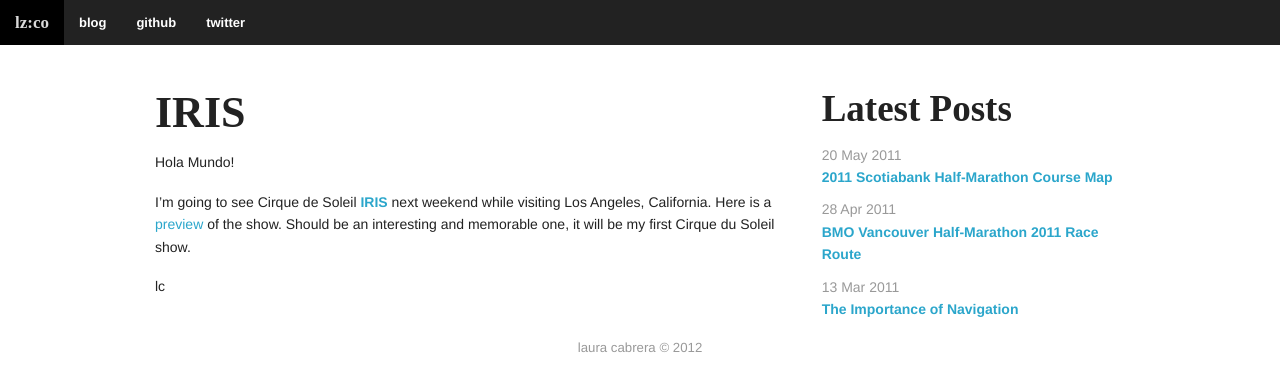
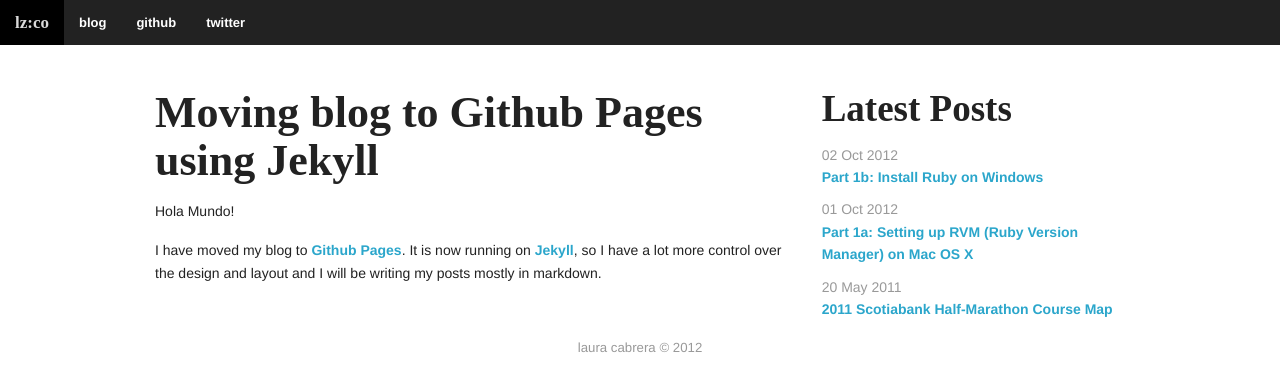
Before and after one commit to lzcabrera/lzcabrera-old.github.com, a Jekyll site: the page built from _posts/2012-03-31-hello-world.md, in a window 1280 px wide. Shown: the top 391 px of the page. Built offline with Jekyll 4.4.1, drawn with Linux system fonts in a browser that asks for light colours; some web fonts are replaced; Markdown is read by kramdown in place of the engine named in the settings.

Commit message:
edited hello world post

```diff
--- a/_posts/2012-03-31-hello-world.md
+++ b/_posts/2012-03-31-hello-world.md
@@ -1,11 +1,8 @@
 ---
 layout: post
-title: "IRIS"
+title: "Moving blog to Github Pages using Jekyll"
 ---
 
 Hola Mundo!
 
-I'm going to see Cirque de Soleil **[IRIS](http://www.cirquedusoleil.com/en/shows/iris/show/about.aspx)** next weekend while visiting Los Angeles, California.
-Here is a [preview](http://www.youtube.com/embed/GGVVypUMG3c) of the show. Should be an interesting and memorable one, it will be my first Cirque du Soleil show.
-
-lc
+I have moved my blog to **[Github Pages](http://pages.github.com)**. It is now running on **[Jekyll](http://jekyllrb.com/)**, so I have a lot more control over the design and layout and I will be writing my posts mostly in markdown.
--- /dev/null
+++ b/_posts/2012-10-01-setting-up-rvm-on-mac-os-x.md
@@ -0,0 +1,72 @@
+---
+layout: post
+title: "Part 1a: Setting up RVM (Ruby Version Manager) on Mac OS X"
+---
+
+
+<p>Here are 10 easy steps some of you may find useful. Thanks to Ryan bigg for his <a href="http://ryanbigg.com/2011/06/mac-os-x-ruby-rvm-rails-and-you/">article</a> that helped me figure it all out</p>
+
+<div class="step">
+<p><span>Step 1</span>: Install XCode (Mac App Store)<br/>
+We need this for the build tools that it installs to install Ruby and other packages.<br/>
+This install will take a couple of minutes...</p>
+</div>
+
+<div class="step">
+<p><span>Step 2</span>: Install Homebrew<br/>
+Homebrew is a package management system, you can install it via command line</p>
+<blockquote>ruby -e "$(curl -fsSL https://gist.github.com/raw/323731/install_homebrew.rb)"</blockquote>
+<p>Once homebrew is installed, let's install the package for Git.</p>
+</div>
+
+<div class="step">
+<p><span>Step 3</span>: Install Git</p>
+<blockquote>brew install git</blockquote>
+<p>The reason why we are installing Git is to install RVM (Ruby Version Manager) from its Github repository</p>
+</div>
+
+<div class="step">
+<p><span>Step 4</span>: Install RVM (Ruby Version Manager)<br/>
+This is a helpful tool for installing and managing many different versions of Ruby and its gems all at once.</p>
+<p>We are going to use it to install only one version of Ruby.</p>
+<p>The following command installs RVM and it is expecting you to have git and curl installed for it to work:</p>
+<blockquote>bash -s stable &lt; &lt;(curl -s https://raw.github.com/wayneeseguin/rvm/master/binscripts/rvm-installer)</blockquote>
+</div>
+
+<div class="step">
+<p><span>Step 5</span>: Update ~/.bash_profile<br/>
+We need to add a line to the ~/.bash_profile that is responsible for setting up the bash session (this is where we load RVM)</p>
+<blockquote>echo '[[ -s "$HOME/.rvm/scripts/rvm" ]] &amp;&amp; source "$HOME/.rvm/scripts/rvm"' >> ~/.bash_profile </blockquote>
+</div>
+
+<div class="step">
+<p><span>Step 6</span>: Reload ~/.bash_profile</p>
+<blockquote>. ~/.bash_profile</blockquote>
+</div>
+
+<div class="step">
+<p><span>Step 7</span>: Install Ruby<br/>
+With RVM and XCode install we can install Ruby 1.9.3</p>
+<blockquote>rvm install 1.9.3</blockquote>
+<p>This command will take a couple of minutes...</p>
+</div>
+
+<div class="step">
+<p><span>Step 8</span>: Select the Ruby version to use<br/>
+In our case, since we just installed version 1.9.3, this is the one we are going to use</p>
+<blockquote>rvm use 1.9.3</blockquote>
+</div>
+
+<div class="step">
+<p><span>Step 9</span>: Check which version of Ruby you are using</p>
+<blockquote>ruby -v</blockquote>
+<p>If you see something like </p>
+<blockquote>ruby 1.9.3p0 (2011-10-30 revision 33570) [x86_64-linux] </blockquote>
+<p>or similar then we are on the same page</p>
+</div>
+
+<div class="step">
+<p><span>Step 10</span>: Set the default Ruby version</p>
+<blockquote>rvm --default use 1.9.3</blockquote>
+<p>Now whenever we open a new bash session we will have Ruby available for us to use.</p>
+</div>
--- /dev/null
+++ b/_posts/2012-10-02-install-ruby-on-windows.md
@@ -0,0 +1,33 @@
+---
+layout: post
+title: "Part 1b: Install Ruby on Windows"
+---
+
+<p>If you are running a Windows machine and need to install ruby, here are 3 easy steps to follow. For more information you can also visit <a href="http://rubyinstaller.org/downloads/">rubyinstaller.org</a>, which is where I followed the instructions from when I had to install it on a Windows machine.</p>
+
+<div class="step">
+<p><span>Step 1</span>: Download RubyInstaller from <a href="http://rubyinstaller.org/downloads/">http://rubyinstaller.org/downloads/</a></p>
+<p>The latest version (when this post was written) is Ruby 1.9.3-p194. I'm providing this instructions because I had to figure how to setup Ruby on a computer at work.<br/>
+I'm not aware if there is something similar to RVM (Ruby Version Manager) for Windows that could help with future updates to Ruby.</p>
+</div>
+
+<div class="step">
+<p><span>Step 2</span>: Run the Installer</p>
+<p>I checked the following 2 options to make it simple to use. The Windows command line is already complicated enough when I am not used to it anyways:</p>
+<ul>
+	<li>Add Ruby executable to your PATH</li>
+	<li>Associate .rb and .rbw files with this Ruby installation</li>
+</ul>
+</div>
+
+<div class="step">
+<p><span>Step 3</span>: Verify that your installation was successful</p>
+<ul>
+	<li>Go to the Windows command line by clicking on the Windows logo and on the search field type cmd and hit enter</li>
+	<li>A new window with a black background will popup, for all of you non-tech savvy this is the Windows command line</li>
+	<li>Type "ruby -v" and you should see
+	<blockquote>ruby 1.9.3p194</blockquote>
+	immediately after it</li>
+</ul>
+</div>
+<p>That's it you now have ruby installed on your Windows machine and will now be able to install fancy tools like compass and zurb foundation 3 to create and design cool web responsive websites and web applications.</p>
```
